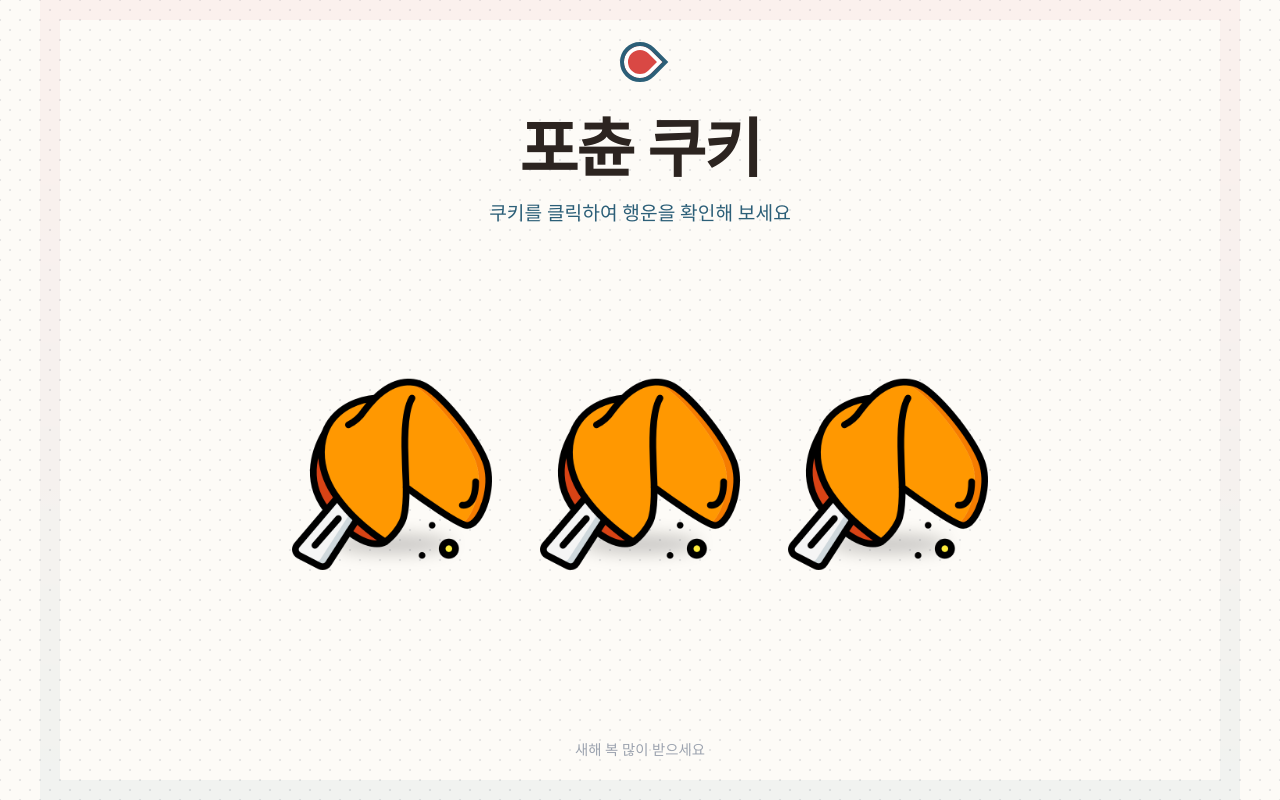
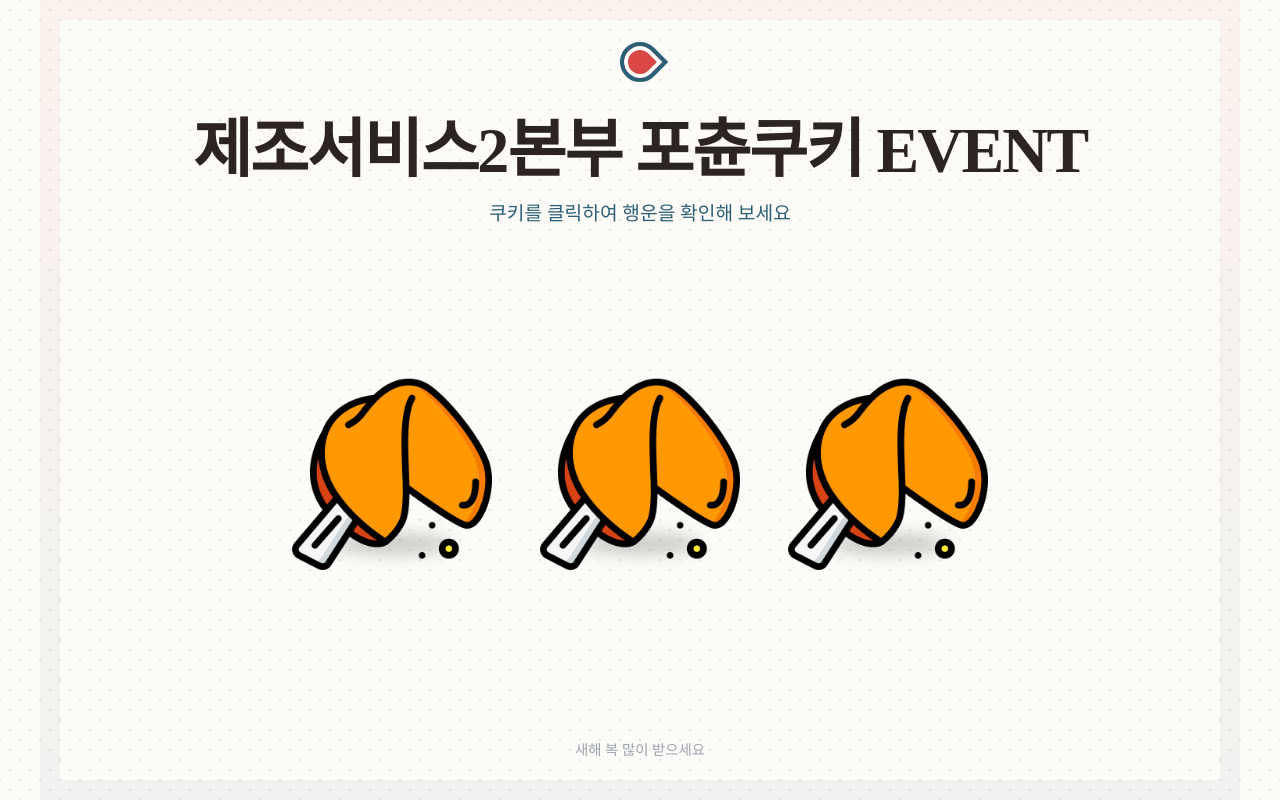
Before and after one commit to KIN0PIOO/-fortune-cookie, a React (Vite) app: page / in a window 1280 px wide. Built offline with nearby package versions, Linux system fonts and the light colour scheme.

Commit message:
update title to 제조서비스2본부 포츈쿠키 EVENT

```diff
--- a/src/App.jsx
+++ b/src/App.jsx
@@ -35,7 +35,7 @@ function App() {
       <div className="pattern-overlay"></div>
       <header>
         <div className="korean-knot"></div>
-        <h1>포츈 쿠키</h1>
+        <h1>제조서비스2본부 포츈쿠키 EVENT</h1>
         <p className="subtitle">쿠키를 클릭하여 행운을 확인해 보세요</p>
       </header>
 
```
